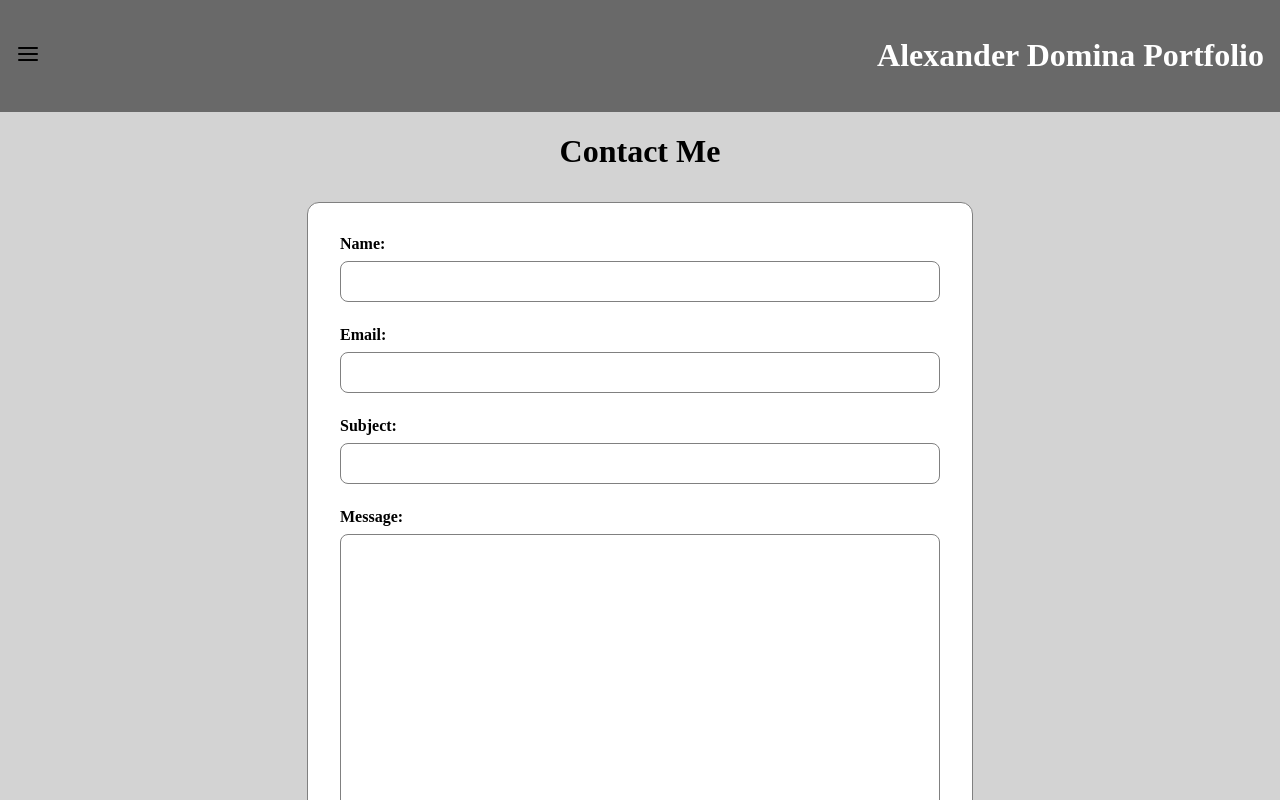
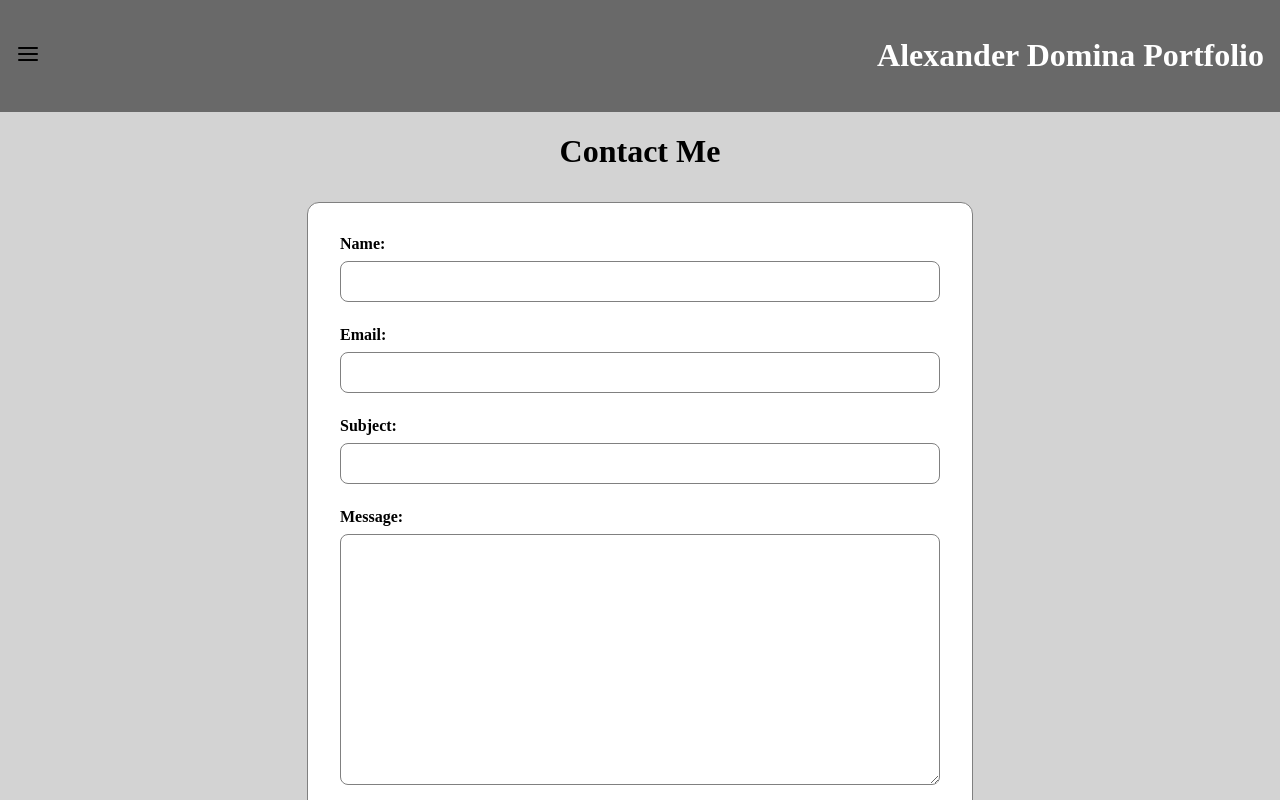
Before and after one commit to adomina45/cs601-final-project, a React (Vite) app: page /contact in a window 1280 px wide. Shown: the top 800 px of the page. Built offline with nearby package versions, Linux system fonts and the light colour scheme.

Commit message:
Make textarea smaller

```diff
--- a/src/components/ContactForm.tsx
+++ b/src/components/ContactForm.tsx
@@ -49,7 +49,7 @@ function ContactForm () {
 
     return (
         <div>
-            <form onSubmit={handleSubmit}>
+            <form onSubmit={handleSubmit} className='form'>
                 {(validResponse ?
                 <h3 style={{ textAlign: "center" }}>Email sent successfully</h3> :
                 ((otherError || validResponse === false) && <h3 style={{ textAlign: "center", color: "red" }}>{otherError ? otherError : 'Email failed to send'}</h3>))}
@@ -83,7 +83,7 @@ function ContactForm () {
                 <div>
                     <label><b>Message:</b> </label>
                     <div>
-                        <textarea rows={30} value={message} onChange={({ currentTarget: { value } }) => setMessage(value)} required/>
+                        <textarea rows={15} value={message} onChange={({ currentTarget: { value } }) => setMessage(value)} required/>
                     </div>
                 </div>
                 <span className="button">
--- a/src/styles/main.css
+++ b/src/styles/main.css
@@ -175,7 +175,7 @@ section > a {
   border-radius: 8px;
 }
 
-form {
+.form {
   max-width: 600px;
   margin: 2rem auto;
   padding: 2rem;
@@ -184,18 +184,18 @@ form {
   background-color: white;
 }
 
-form div {
+.form div {
   margin-bottom: 1.5rem;
 }
 
-label {
+.form label {
   display: block;
   margin-bottom: 0.5rem;
 }
 
-input[type="text"],
-input[type="email"],
-textarea {
+.form input[type="text"],
+.form input[type="email"],
+.form textarea {
   width: 100%;
   padding: 0.75rem 1rem;
   border: 1px solid gray;
@@ -203,14 +203,14 @@ textarea {
   box-sizing: border-box;
 }
 
-input[type="text"]:focus,
-input[type="email"]:focus,
-textarea:focus {
+.form input[type="text"]:focus,
+.form input[type="email"]:focus,
+.form textarea:focus {
   border-color: blue;
   outline: none;
 }
 
-textarea {
+.form textarea {
   resize: vertical;
 }
 
```
